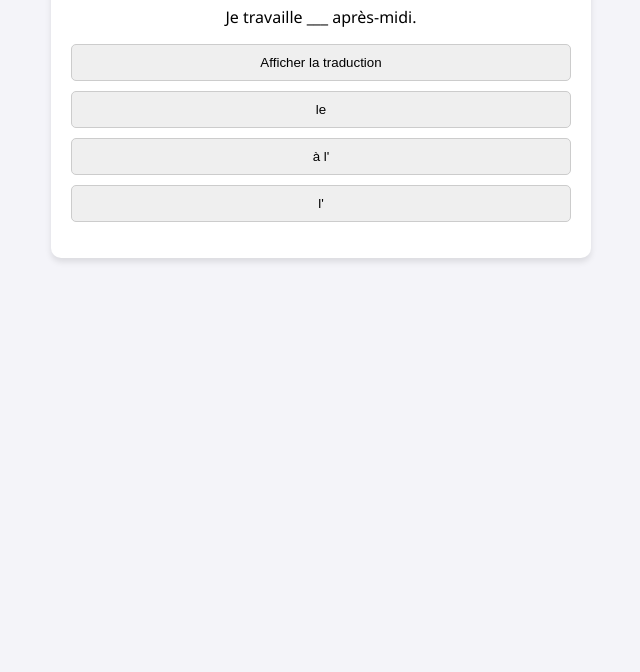
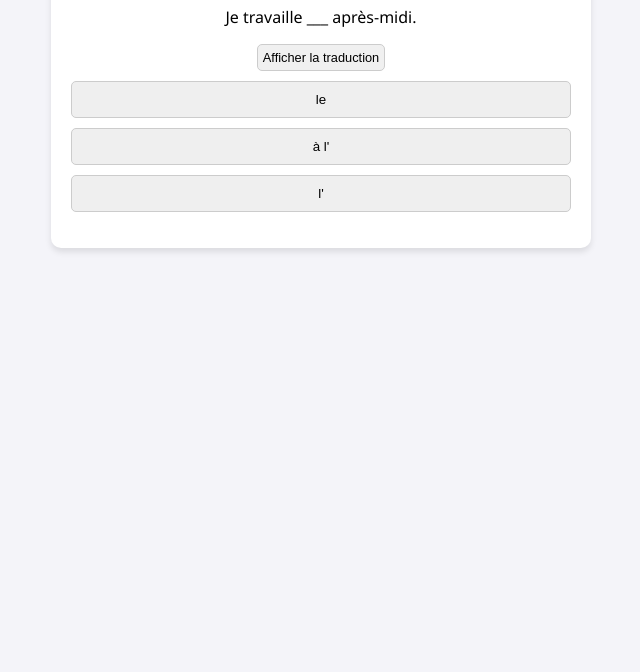
Before and after one commit to leadjaroun2/Exercices-A1-Temporalit-Marqueurs-Pr-cis, a plain HTML site: page index.html in a window 1280 px wide. Shown: the part 128-800 px from the top of the page, without its empty margins (319-959 px from the left). Drawn offline with Linux system fonts and the light colour scheme.

Commit message:
Update style.css

```diff
--- a/style.css
+++ b/style.css
@@ -3,3 +3,10 @@ body { font-family: 'Segoe UI', sans-serif; text-align: center; background: #f4f
 button { display: block; width: 100%; margin: 10px 0; padding: 10px; cursor: pointer; border: 1px solid #ccc; border-radius: 5px; }
 button:hover { background: #e0e0e0; }
 #feedback { font-weight: bold; margin-top: 15px; }
+#btn-trad {
+    background-color: #f0f0f0;
+    font-size: 0.8em;
+    padding: 5px;
+    width: auto;
+    margin: 5px auto;
+}
```
